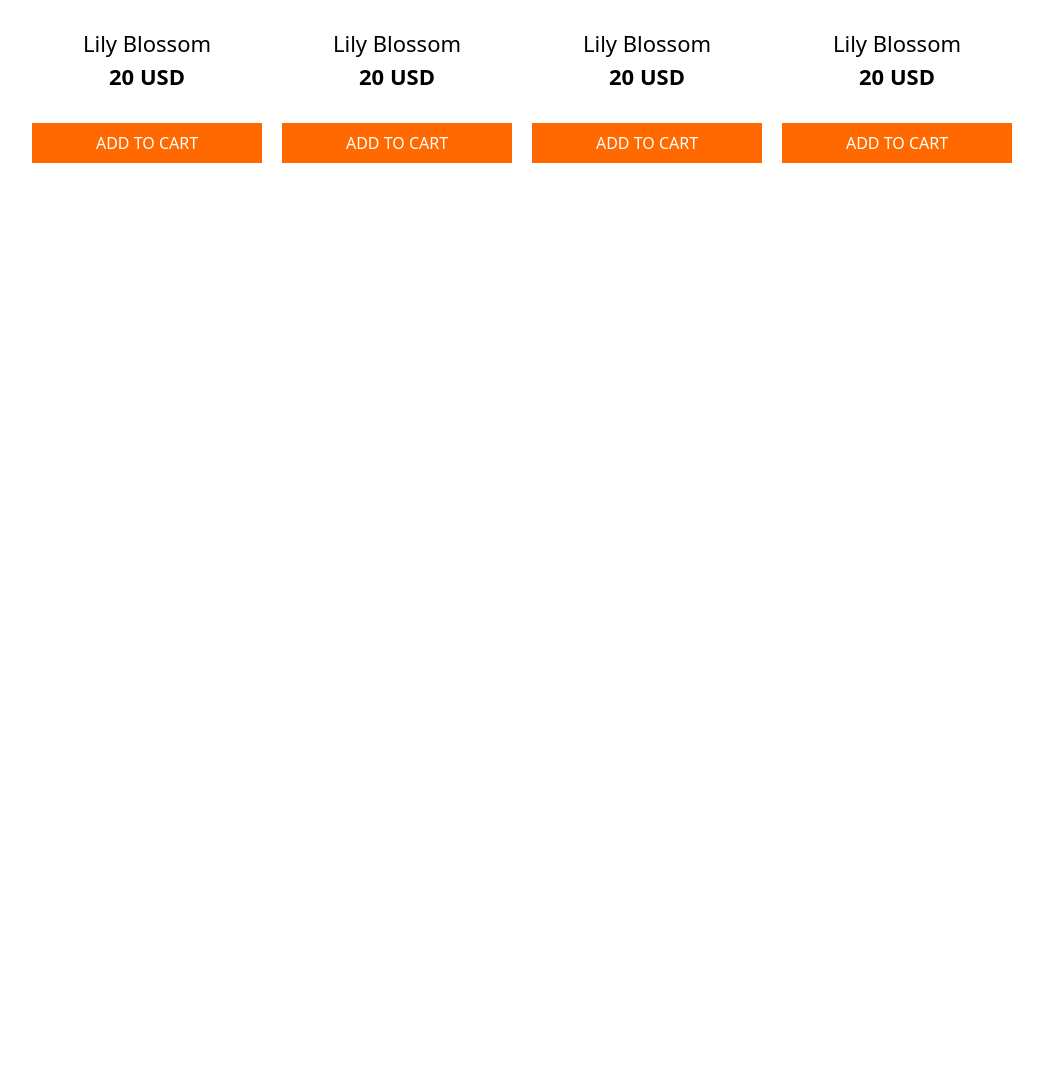
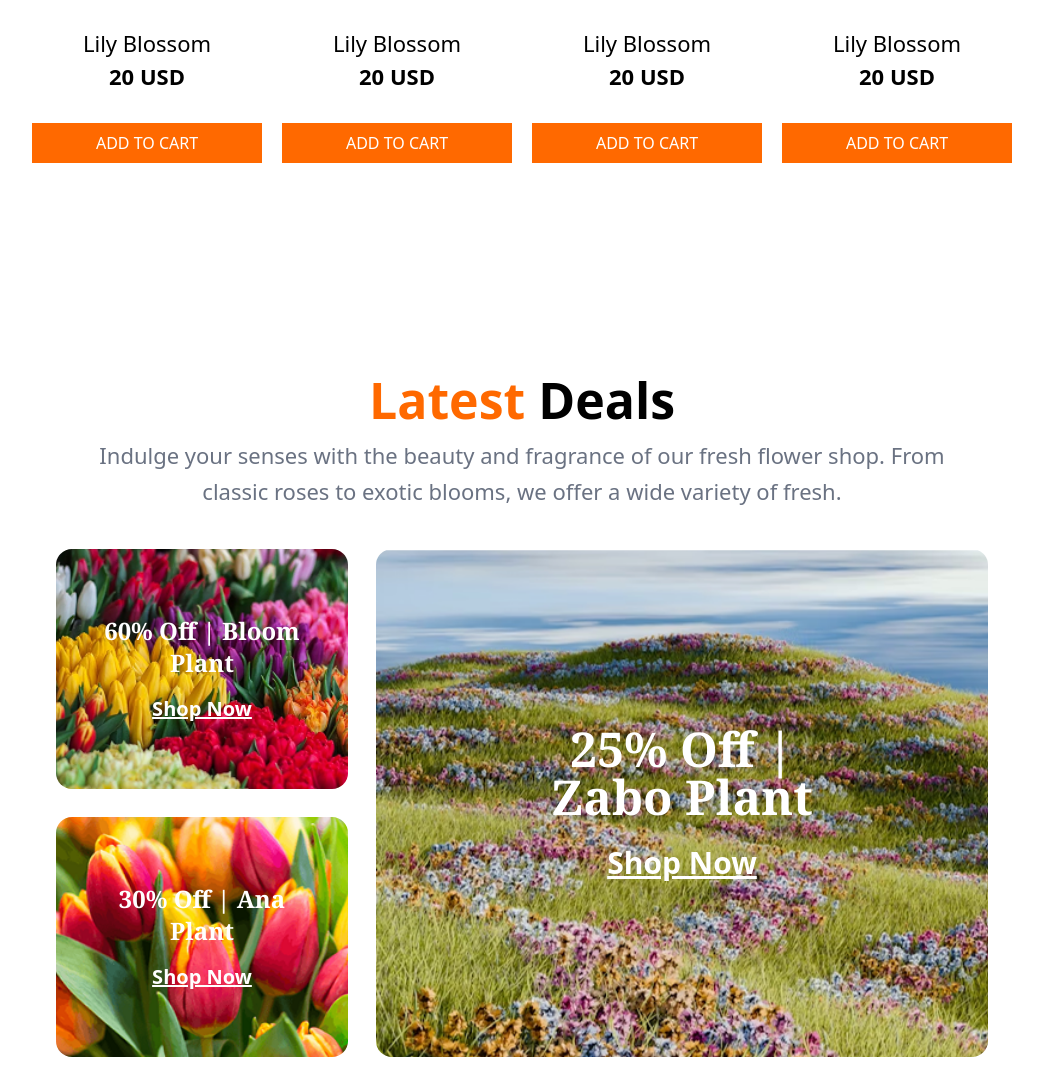
Before and after one commit to rsd-hub-bit/Assignment-2, a plain HTML site: page index.html in a window 1280 px wide. Shown: the part 1731-2797 px from the top of the page, without its empty margins (118-1161 px from the left). Before the commit the page ends 2014 px from the top, so only its background shows below. Drawn offline with nearby package versions, Linux system fonts and the light colour scheme.

Commit message:
Latest Deals Page Added

```diff
--- a/index.html
+++ b/index.html
@@ -29,7 +29,8 @@
             <img class="w-[570px]" src="assets/hero-flower.png" alt="">
         </div>
     </header>
-    <main>
+    <main class="max-w-fit">
+
         <!-- our plants section  -->
         <section class="w-full items-center mx-auto mb-30">
             <h1 class="text-[50px] font-bold text-center">
@@ -89,6 +90,35 @@
             </div>
         </section>
 
+
+        <!-- latest deals section  -->
+        <section class="mt-50 mb-32 ">
+            <h1 class="text-[50px] font-bold text-center">
+                <span class="text-orange-500">Latest</span> Deals
+            </h1>
+            <p class="text-gray-500 text-[22px] leading-relaxed text-center w-[888px] mx-auto">
+                Indulge your senses with the beauty and fragrance of our fresh flower shop. From classic roses to exotic blooms, we offer a wide variety of fresh.
+            </p>
+            <div class="grid grid-cols-3 gap-7 mt-10 px-6 max-w-7xl ">
+                <div  style="background-image: url('assets/deal-bloom.png');"
+                    class="px-12 py-16 w-auto text-white bg-cover bg-center rounded-2xl flex items-center justify-center flex-col">
+                    <h1 class="font-bold text-center text-2xl font-serif">60% Off | Bloom Plant</h1>
+                    <button class="mt-4 underline font-bold text-white text-xl">Shop Now</button>
+                </div>
+                <div style="background-image: url('assets/deal-zabo.png');"
+                    class="col-span-2 row-span-2 px-32 py-44 w-auto text-white bg-cover rounded-2xl flex items-center justify-center flex-col ">
+                    <h1 class="font-bold text-5xl text-center font-serif">25% Off | Zabo Plant</h1>
+                    <button class="mt-6 underline font-bold text-white text-3xl ">Shop Now</button>
+                </div>
+                <div style="background-image: url('assets/deal-ana.png');"
+                    class="px-12 py-16 w-auto text-white bg-cover bg-center rounded-2xl flex items-center justify-center flex-col">
+                    <h1 class="font-bold text-center text-2xl  font-serif">30% Off | Ana Plant</h1>
+                    <button class="mt-4 underline font-bold text-white text-xl ">Shop Now</button>
+                </div>
+            </div>
+        </section>
+
+        </section>
     </main>
 </body>
 </html>
```
